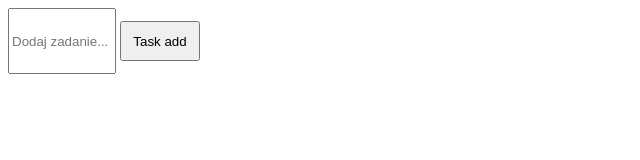
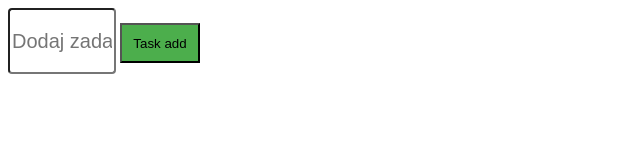
Before and after one commit to cezarytworzewski/todo-list, a plain HTML site: page index.html in a window 1280 px wide. Shown: the whole page, without its empty margins (0-640 px from the left). Drawn offline with Linux system fonts and the light colour scheme.

Commit message:
The small refactoring layout style.css

```diff
--- a/style.css
+++ b/style.css
@@ -6,6 +6,8 @@ body {
 .todo-list-input {
   height: 60px;
   width: 200px;
+  border-radius: 4px;
+  font-size: 20px;
 }
 
 input[type=text] {
@@ -25,4 +27,5 @@ input[type=text]:focus {
 .add-button-to-list {
   height: 40px;
   width: 80px;
+  background-color: #4cae4c;
 }
```
